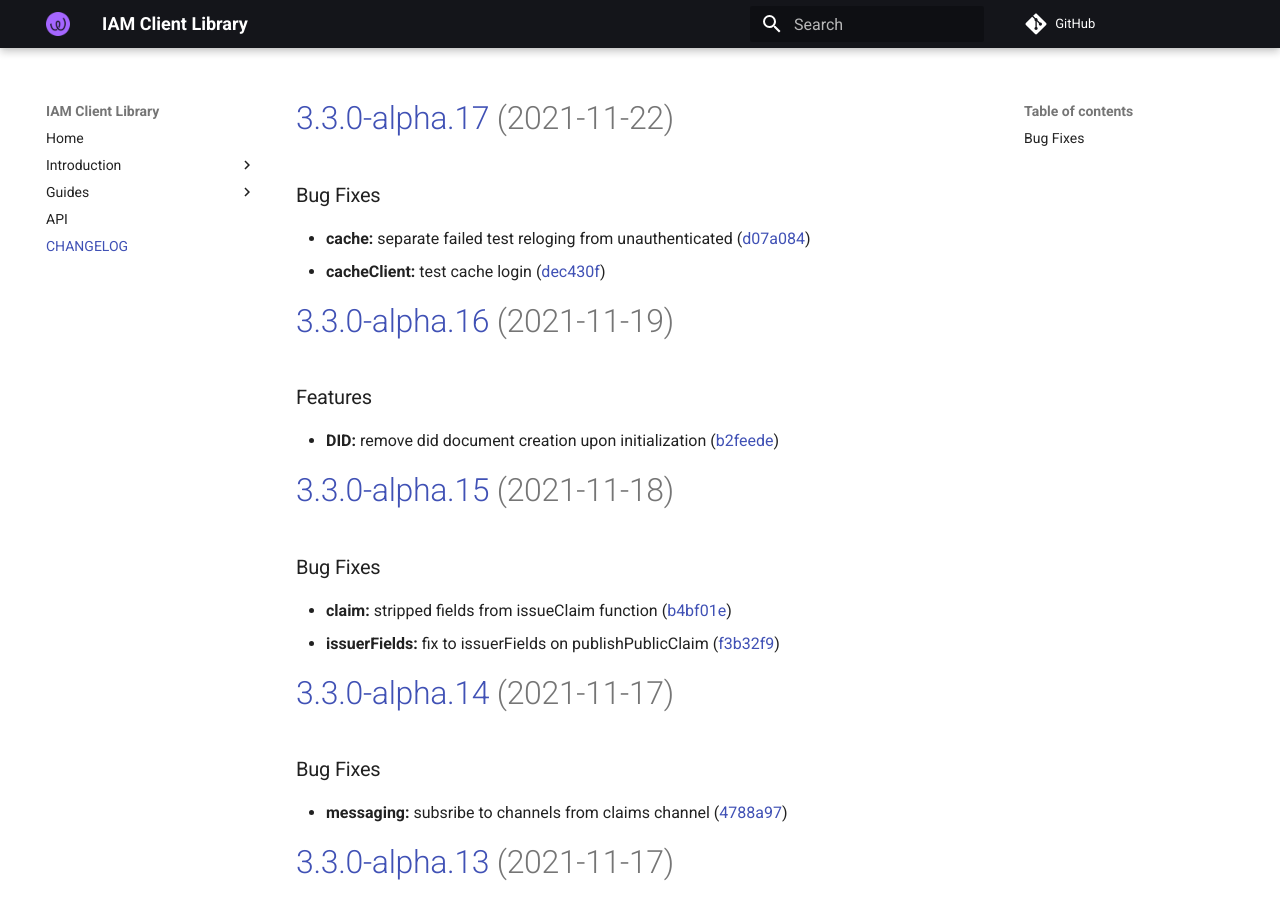
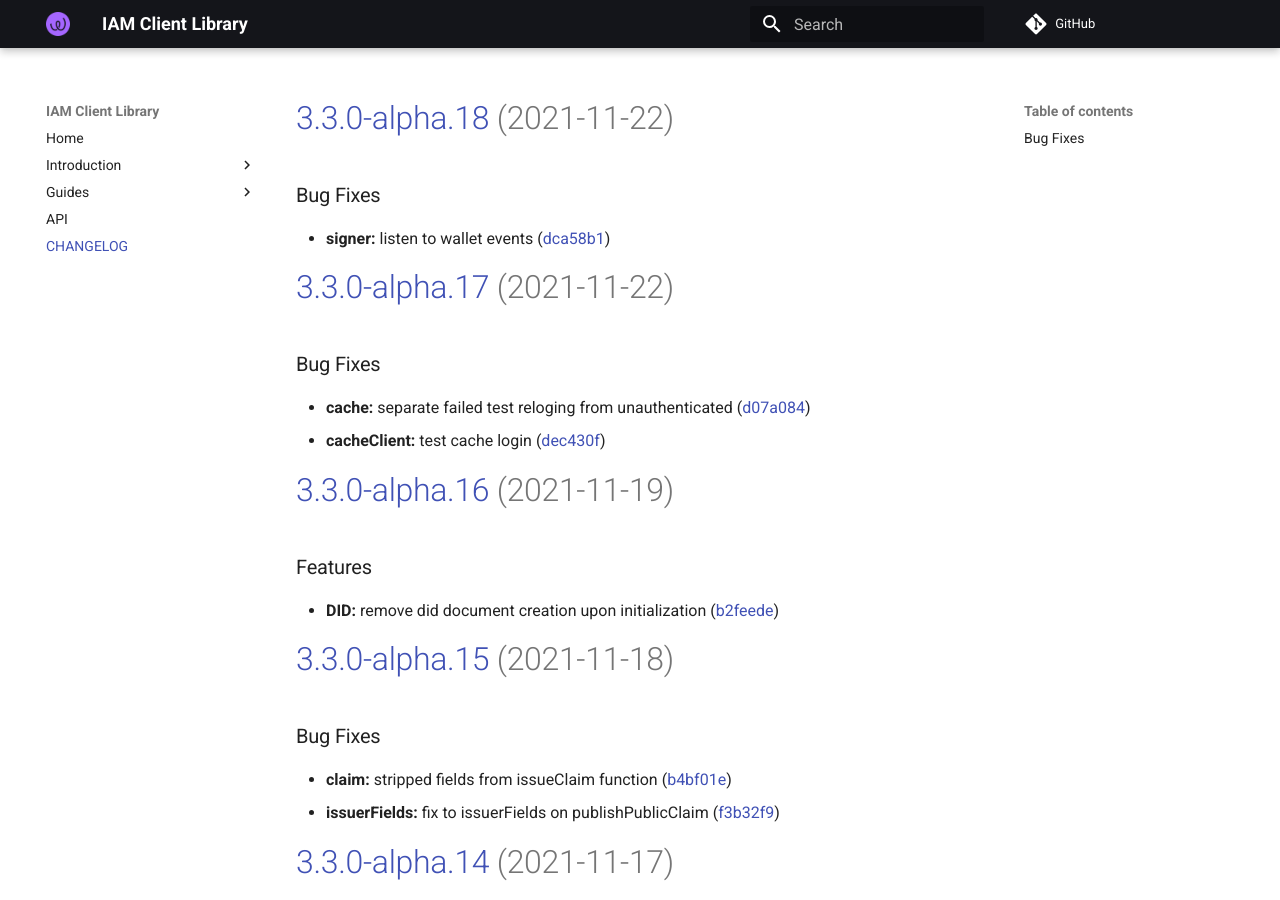
Before and after one commit to energywebfoundation/iam-client-lib, an MkDocs documentation site: the page built from docs/CHANGELOG.md, in a window 1280 px wide and 900 px high. Built offline with MkDocs 1.6.1 and Material for MkDocs 9.7.7, drawn with Linux system fonts in a browser that asks for light colours; comment, search, counter and statistics services are not loaded.

Commit message:
chore(release): 3.3.0-alpha.18 [skip ci]
# [3.3.0-alpha.18](https://github.com/energywebfoundation/iam-client-lib/compare/v3.3.0-alpha.17...v3.3.0-alpha.18) (2021-11-22)

### Bug Fixes

* **signer:** listen to wallet events ([dca58b1](https://github.com/energywebfoundation/iam-client-lib/commit/dca58b10ea5fb18f3e0ff47f4017960f9fb3f8ad))

```diff
--- a/docs/CHANGELOG.md
+++ b/docs/CHANGELOG.md
@@ -1,3 +1,10 @@
+# [3.3.0-alpha.18](https://github.com/energywebfoundation/iam-client-lib/compare/v3.3.0-alpha.17...v3.3.0-alpha.18) (2021-11-22)
+
+
+### Bug Fixes
+
+* **signer:** listen to wallet events ([dca58b1](https://github.com/energywebfoundation/iam-client-lib/commit/dca58b10ea5fb18f3e0ff47f4017960f9fb3f8ad))
+
 # [3.3.0-alpha.17](https://github.com/energywebfoundation/iam-client-lib/compare/v3.3.0-alpha.16...v3.3.0-alpha.17) (2021-11-22)
 
 
--- a/package.json
+++ b/package.json
@@ -1,6 +1,6 @@
 {
     "name": "iam-client-lib",
-    "version": "3.3.0-alpha.17",
+    "version": "3.3.0-alpha.18",
     "description": "Library for Decentralized Identity and Access Management",
     "main": "dist/index.js",
     "module": "dist/index.esm.js",
```
